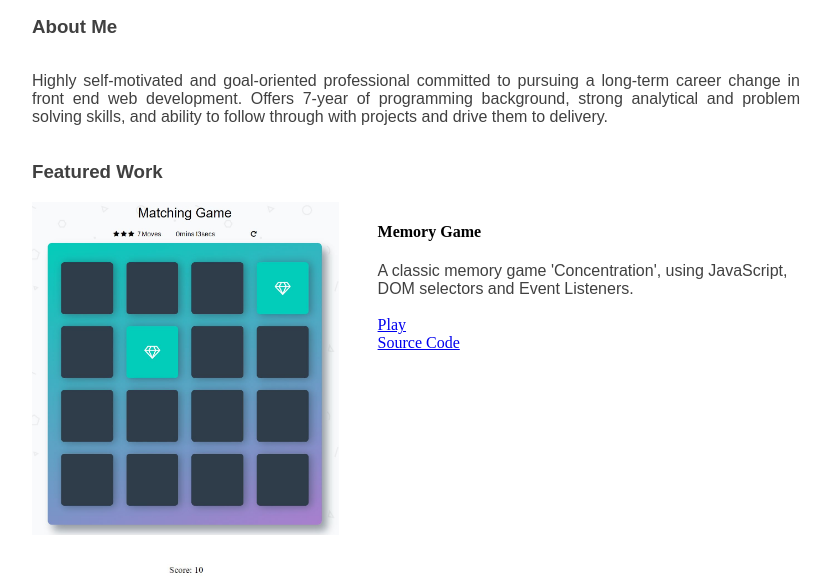
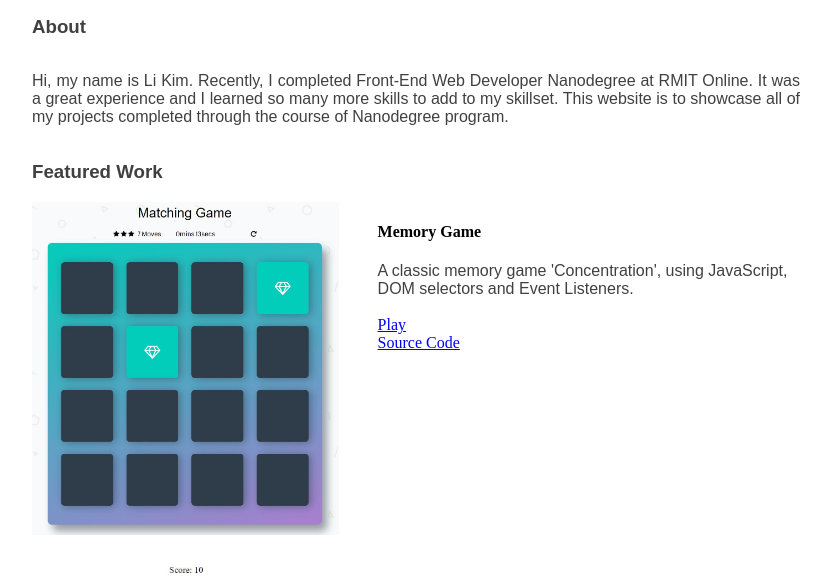
Before and after one commit to likim-ta/My-Portfolio, a plain HTML site: page index.html in a window 1280 px wide. Shown: the part 140-723 px from the top of the page, without its empty margins (224-1055 px from the left). Drawn offline with Linux system fonts and the light colour scheme.

Commit message:
Update index.html

```diff
--- a/index.html
+++ b/index.html
@@ -21,9 +21,11 @@
 
     <main>
       <div class="resume">
-        <h3>About Me</h3>
+        <h3>About</h3>
         <div class="aboutme">
-          <p>Highly self-motivated and goal-oriented professional committed to pursuing a long-term career change in front end web development. Offers 7-year of programming background, strong analytical and problem solving skills, and ability to follow through with projects and drive them to delivery.</p>
+          <p>Hi, my name is Li Kim. Recently, I completed Front-End Web Developer Nanodegree at RMIT Online. It was a great experience and I learned so many more skills to add to my skillset.
+             This website is to showcase all of my projects completed through the course of Nanodegree program.
+          </p>
       </div>
 
       <div class="featurework">
```
